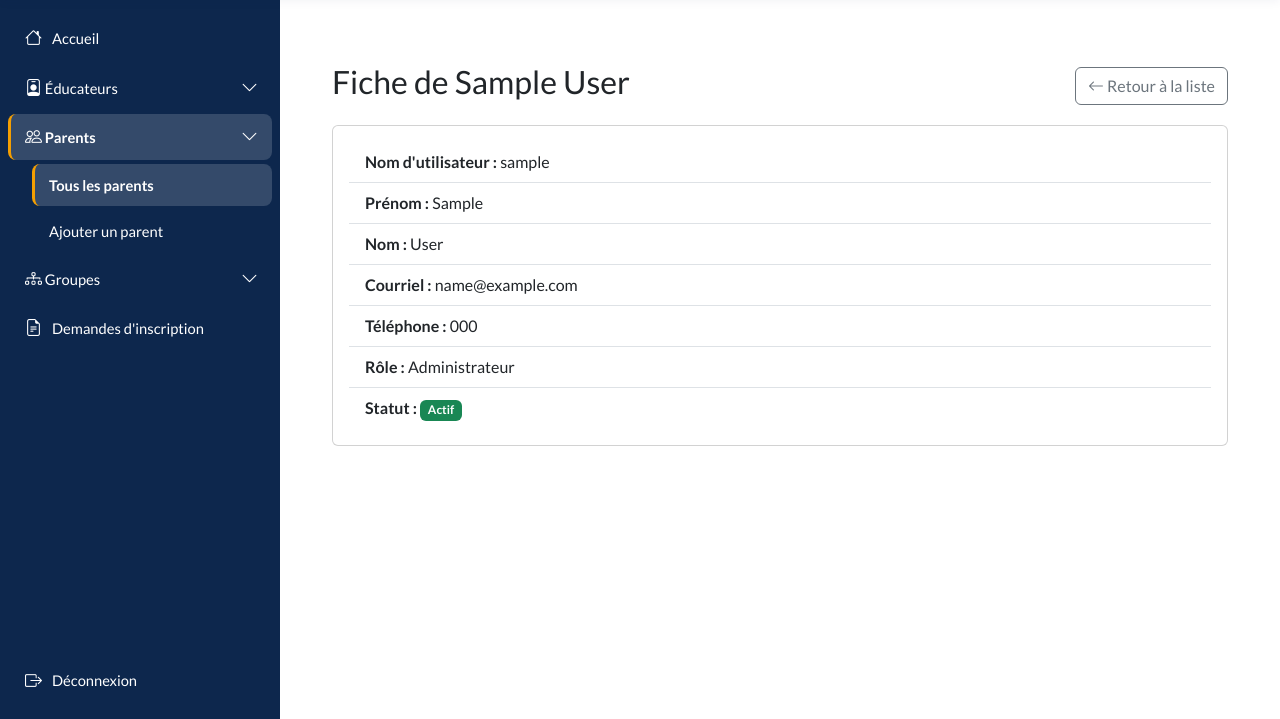
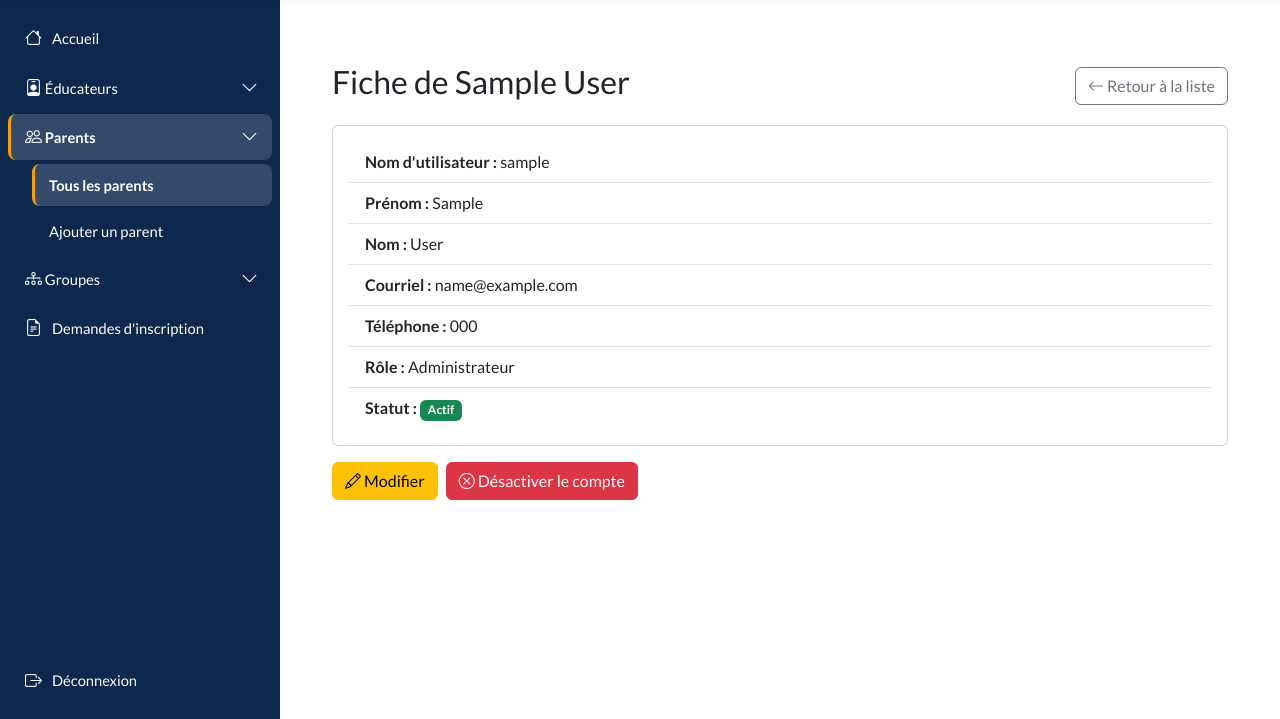
Before and after one commit to saiahhoussem/CarthageXManagement, a Django app: page /comptes/parents/1/ in a window 1280 px wide. Shown: the part 88-807 px from the top of the page. Run offline with Django 5.2, Linux system fonts and the light colour scheme; a user stored in the database is signed in; tables that the repository leaves empty hold one stand-in row (values such as "Sample post").

Commit message:
feat: ajout des boutons modifier et désactiver sur la fiche parent

```diff
--- a/templates/compte/detail_parent.html
+++ b/templates/compte/detail_parent.html
@@ -50,7 +50,25 @@
                 </ul>
             </div>
         </div>
+        <div class="d-flex gap-2">
+            <a href="{% url 'compte:modifier_parent' parent.pk %}" class="btn btn-warning">
+                <i class="bi bi-pencil"></i> Modifier
+            </a>
 
+            <form method="post" action="{% url 'compte:basculer_statut_parent' parent.pk %}"
+                onsubmit="return confirm('Confirmer le changement de statut ?');">
+                {% csrf_token %}
+                {% if parent.is_active %}
+                <button type="submit" class="btn btn-danger">
+                    <i class="bi bi-x-circle"></i> Désactiver le compte
+                </button>
+                {% else %}
+                <button type="submit" class="btn btn-success">
+                    <i class="bi bi-check-circle"></i> Réactiver le compte
+                </button>
+                {% endif %}
+            </form>
+        </div>
     </div>
 </main>
 {% endblock %}
```
